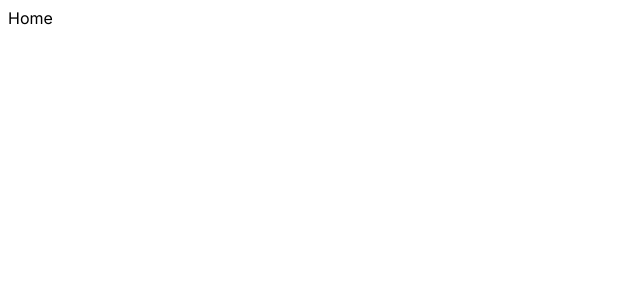
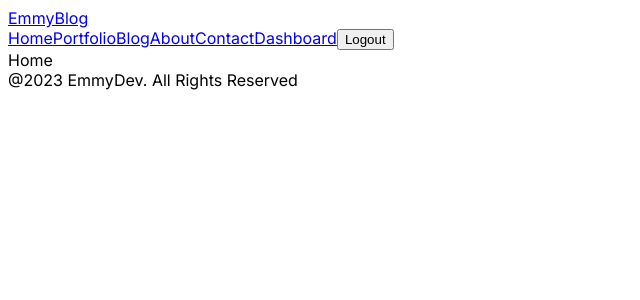
Before and after one commit to Emmyojile/nextjs-blog, a Next.js app: page / in a window 1280 px wide. Shown: the top 300 px of the page, without its empty margins (0-640 px from the left). Built offline with nearby package versions, Linux system fonts and the light colour scheme.

Commit message:
server and client side rendering

```diff
--- a/src/app/layout.js
+++ b/src/app/layout.js
@@ -1,17 +1,23 @@
-import './globals.css'
-import { Inter } from 'next/font/google'
+import Navbar from "@/components/navbar/Navbar";
+import "./globals.css";
+import { Inter, Roboto, Pop } from "next/font/google";
+import Footer from "@/components/footer/Footer";
 
-const inter = Inter({ subsets: ['latin'] })
+const inter = Inter({ subsets: ["latin"] });
 
 export const metadata = {
-  title: 'Create Next App',
-  description: 'Generated by create next app',
-}
+  title: "Create Next App",
+  description: "Generated by create next app",
+};
 
 export default function RootLayout({ children }) {
   return (
     <html lang="en">
-      <body className={inter.className}>{children}</body>
+      <body className={inter.className}>
+        <Navbar/>
+        {children}
+        <Footer/>
+      </body>
     </html>
-  )
+  );
 }
--- /dev/null
+++ b/src/components/footer/Footer.jsx
@@ -0,0 +1,13 @@
+import React from 'react'
+
+const Footer = () => {
+  console.log('hello');
+  return (
+    <div>
+        <div>@2023 EmmyDev. All Rights Reserved</div>
+        <div></div>
+    </div>
+  )
+}
+
+export default Footer
--- /dev/null
+++ b/src/components/navbar/Navbar.jsx
@@ -0,0 +1,53 @@
+'use client'
+import Link from 'next/link'
+import React from 'react'
+
+const links = [
+    {
+        id: 1,
+        title: 'Home',
+        url: '/'
+    },
+    {
+        id: 2,
+        title: 'Portfolio',
+        url: '/portfolio'
+    },
+    {
+        id: 3,
+        title: 'Blog',
+        url: '/blog'
+    },
+    {
+        id: 4,
+        title: 'About',
+        url: '/about'
+    },
+    {
+        id: 5,
+        title: 'Contact',
+        url: '/contact'
+    },
+    {
+        id: 6,
+        title: 'Dashboard',
+        url: '/dashboard'
+    },
+]
+
+const Navbar = () => {
+  return (
+    <div>
+        <Link href='/'>EmmyBlog</Link>
+        <div>
+            {links.map((link) =>(
+                <Link key={link.id} href={link.url}>
+                {link.title}</Link>
+            ))}
+            <button onClick={()=> (console.log('logged out'))}>Logout</button>
+        </div>
+    </div>
+  )
+}
+
+export default Navbar
```
Also changed, not shown: src/app/contact/loading.jsx (added, +9 -0 lines).
